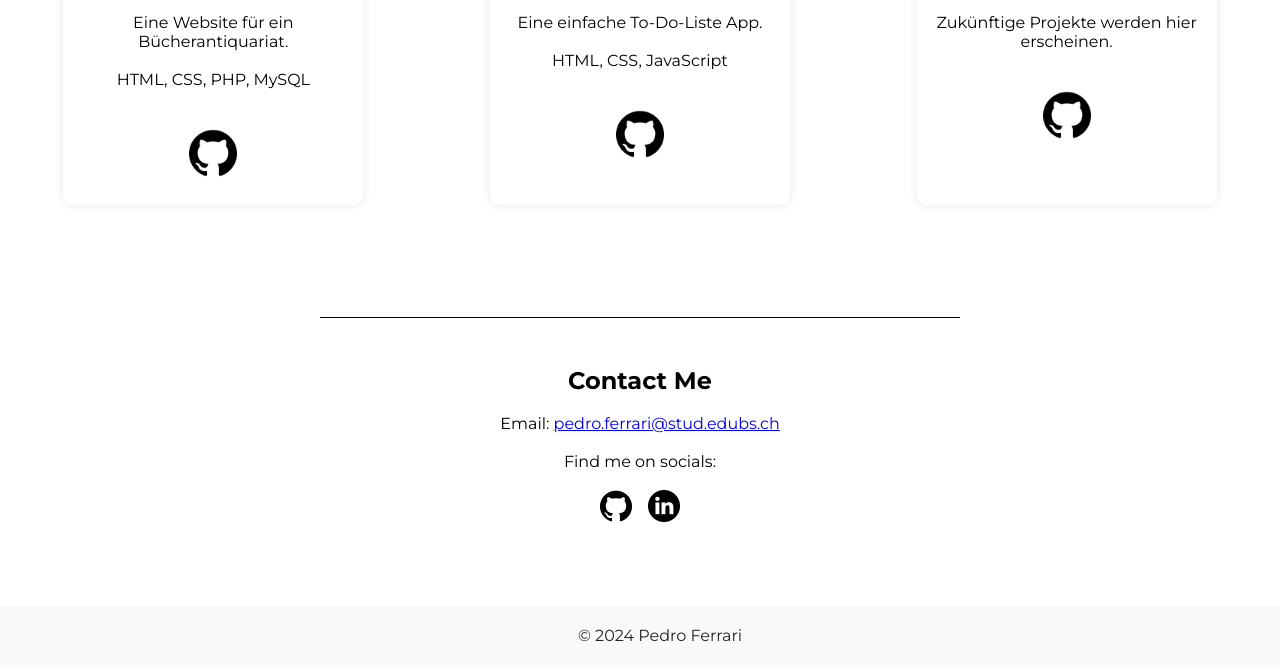
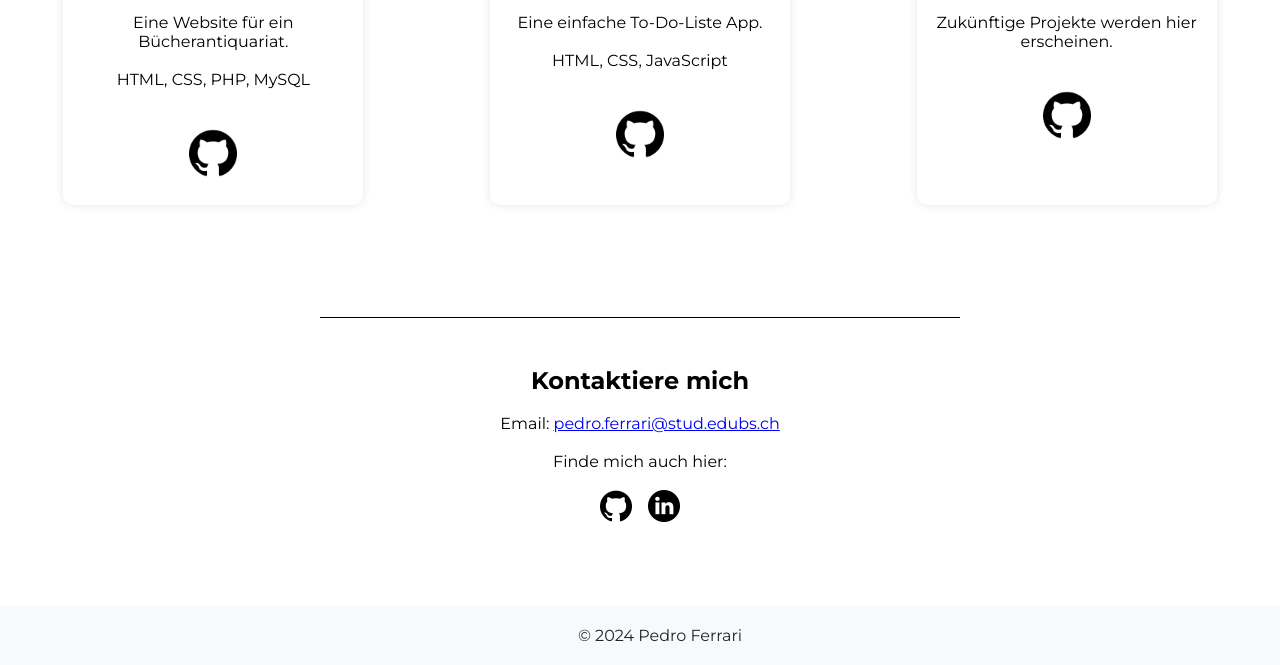
Before and after one commit to Fedro2/pedroferrariportfolio, a plain HTML site: page index.html in a window 1280 px wide. Shown: the part 2028-2693 px from the top of the page. Drawn offline with nearby package versions, Linux system fonts and the light colour scheme.

Commit message:
Update index.html

```diff
--- a/index.html
+++ b/index.html
@@ -240,9 +240,9 @@
         <div class="line" data-aos="fade-up"></div>
 
         <div id="contact" class="contact" data-aos="fade-up">
-            <h2>Contact Me</h2><br>
+            <h2>Kontaktiere mich</h2><br>
             <p>Email: <a href="mailto:pedro.ferrari@stud.edubs.ch">pedro.ferrari@stud.edubs.ch</a></p><br>
-            <p>Find me on socials:</p><br>
+            <p>Finde mich auch hier:</p><br>
             <div class="icons">
                 <a href="https://github.com/Fedro2" target="_blank"><img src="pics/github.png"></a>
                 <a href="https://www.linkedin.com/in/yourusername" target="_blank"><img src="pics/linkedin.png"></a>
```
